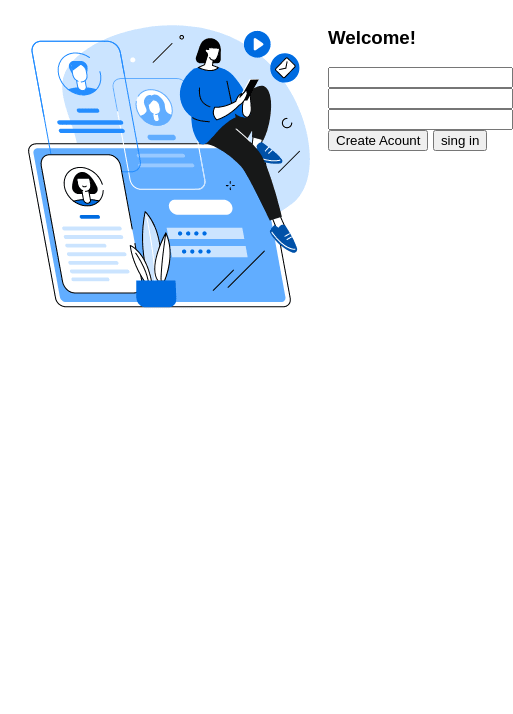
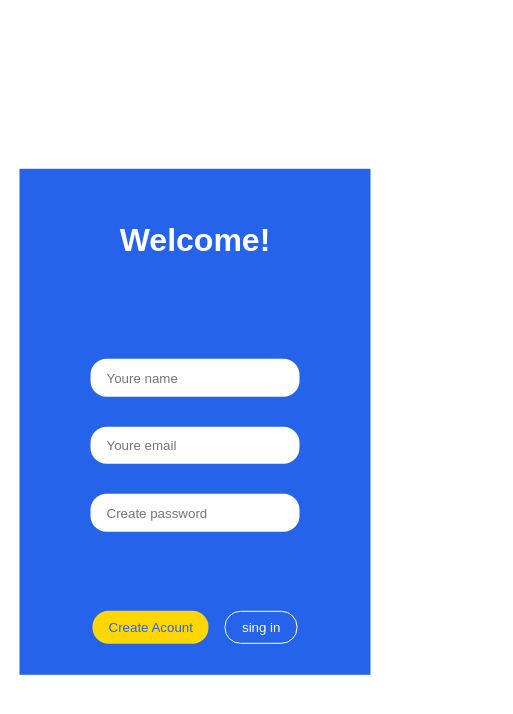
Before and after one commit to AfshinD-W/Simple-login-page-design, a plain HTML site: page index.html in a window 390 px wide. Shown: the whole page, 513 px wide, since content can reach past the window. Drawn offline with Linux system fonts and the light colour scheme; a web font is replaced by a local one.

Commit message:
mobile first design P-1

```diff
--- a/assets/styles/style.css
+++ b/assets/styles/style.css
@@ -7,7 +7,74 @@ body {
     font-family: Vazirmatn, sans-serif;
 }
 
-.container{
+.container {
+    position: absolute;
     display: flex;
+    top: 50%;
+    left: 50%;
+    transform: translate(-50%, -50%);
+    height: 60%;
+    width: 90%;
+}
+
+.pic {
+    display: none;
 
 }
+
+.form {
+    display: flex;
+    width: 100%;
+    color: white;
+    background-color: #2563eb;
+}
+
+.formTag {
+    display: flex;
+    flex-direction: column;
+    align-items: center;
+    justify-content: space-around;
+    width: 100%;
+}
+
+.fileds {
+    display: flex;
+    flex-direction: column;
+    align-items: center;
+    justify-content: space-around;
+    height: 40%;
+}
+
+.fileds>input {
+    border: none;
+    outline: none;
+    padding: 0.7rem 1rem 0.7rem 1rem;
+    border-radius: 1rem;
+}
+
+.buttons{
+    display: flex;
+    gap: 1rem;
+}
+
+.singIn{
+    background-color: unset;
+    border: 1px solid white;
+    color: white;
+    border-radius: 1rem;
+    padding: 0.5rem 1rem 0.5rem 1rem;
+}
+
+.create{
+    background-color: gold;
+    border: none;
+    color: #2563eb;
+    border-radius: 1rem;
+    padding: 0.5rem 1rem 0.5rem 1rem;
+
+}
+@media (min-width:768px) {
+    .pic {
+        display: block;
+    }
+}
--- a/index.html
+++ b/index.html
@@ -23,14 +23,14 @@
         </div>
         <div class="form">
 
-            <h3>Welcome!</h3>
             <form class="formTag">
+                <h1>Welcome!</h1>
                 <div class="fileds">
-                    <input type="text">
-                    <input type="email">
-                    <input type="password">
+                    <input placeholder="Youre name" type="text">
+                    <input placeholder="Youre email" type="email">
+                    <input placeholder="Create password" type="password">
                 </div>
-                <div class="butoons">
+                <div class="buttons">
                     <button class="create">Create Acount</button>
                     <button class="singIn">sing in</button>
                 </div>
```
